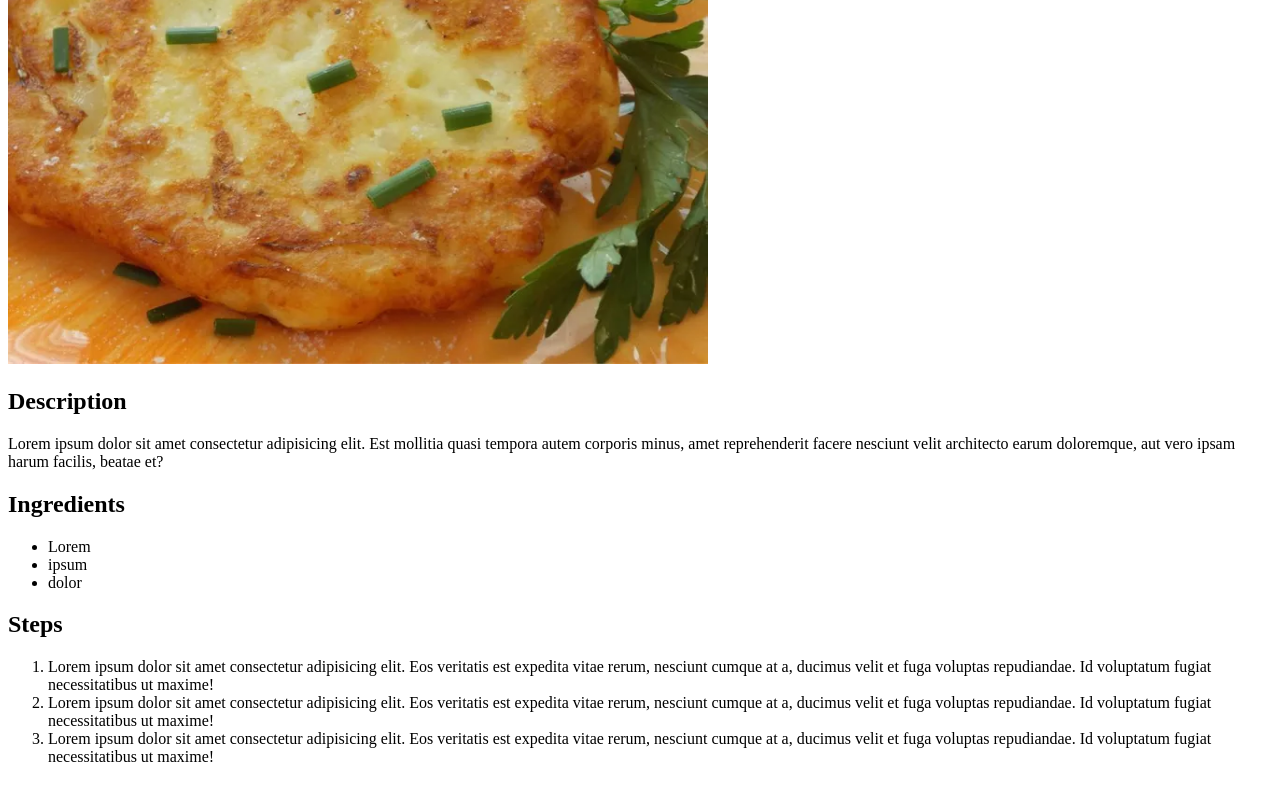
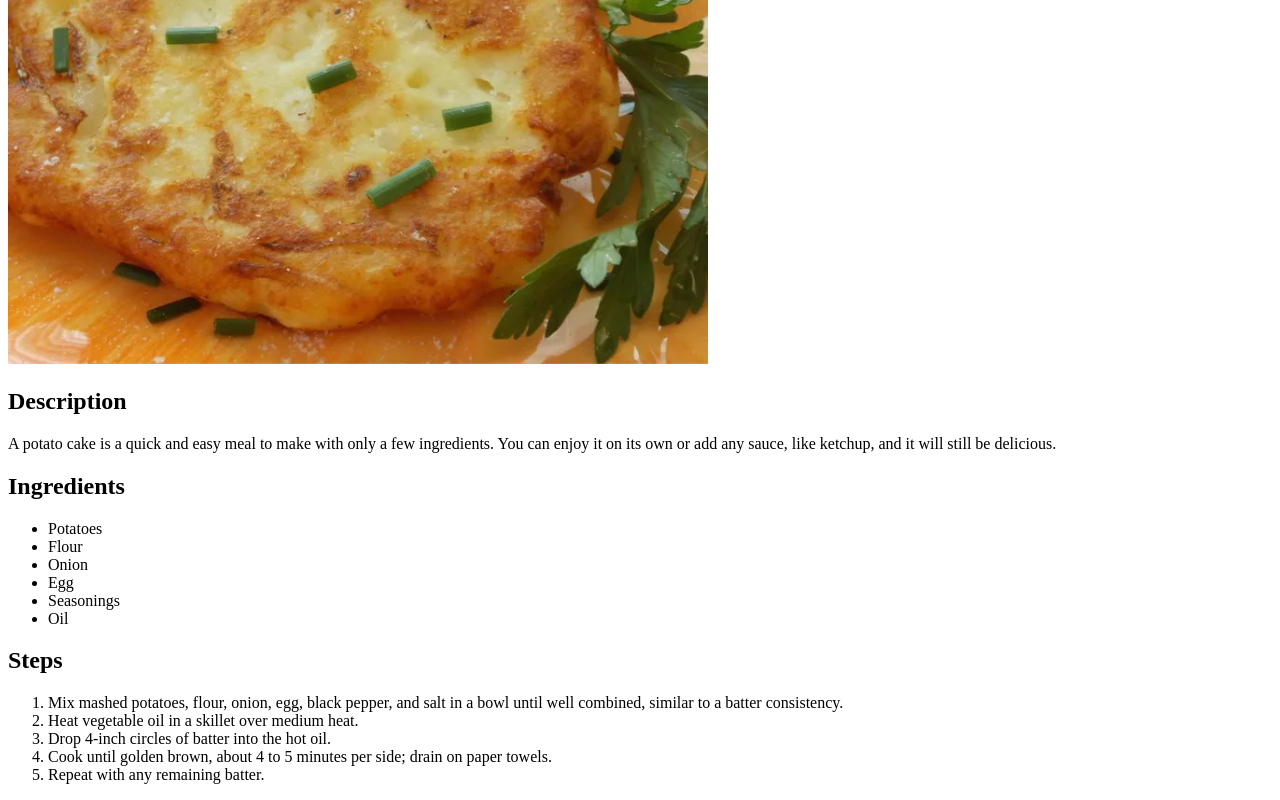
Before and after one commit to deymion/odin-recipes, a plain HTML site: page recipes/potato-cakes.html in a window 1280 px wide. Shown: the part 416-1216 px from the top of the page. Drawn offline with Linux system fonts and the light colour scheme.

Commit message:
Add content to Description, Ingredients, and Steps

```diff
--- a/recipes/potato-cakes.html
+++ b/recipes/potato-cakes.html
@@ -12,22 +12,24 @@
     <img src="../images/potato-cakes.jpg" alt="A close-up shot of two potato cakes with a light garnish." width="700"
         height="700">
     <h2>Description</h2>
-    <p>Lorem ipsum dolor sit amet consectetur adipisicing elit. Est mollitia quasi tempora autem corporis minus, amet
-        reprehenderit facere nesciunt velit architecto earum doloremque, aut vero ipsam harum facilis, beatae et?</p>
+    <p>A potato cake is a quick and easy meal to make with only a few ingredients. You can enjoy it on its own or add
+        any sauce, like ketchup, and it will still be delicious.</p>
     <h2>Ingredients</h2>
     <ul>
-        <li>Lorem</li>
-        <li>ipsum</li>
-        <li>dolor</li>
+        <li>Potatoes</li>
+        <li>Flour</li>
+        <li>Onion</li>
+        <li>Egg</li>
+        <li>Seasonings</li>
+        <li>Oil</li>
     </ul>
     <h2>Steps</h2>
     <ol>
-        <li>Lorem ipsum dolor sit amet consectetur adipisicing elit. Eos veritatis est expedita vitae rerum, nesciunt
-            cumque at a, ducimus velit et fuga voluptas repudiandae. Id voluptatum fugiat necessitatibus ut maxime!</li>
-        <li>Lorem ipsum dolor sit amet consectetur adipisicing elit. Eos veritatis est expedita vitae rerum, nesciunt
-            cumque at a, ducimus velit et fuga voluptas repudiandae. Id voluptatum fugiat necessitatibus ut maxime!</li>
-        <li>Lorem ipsum dolor sit amet consectetur adipisicing elit. Eos veritatis est expedita vitae rerum, nesciunt
-            cumque at a, ducimus velit et fuga voluptas repudiandae. Id voluptatum fugiat necessitatibus ut maxime!</li>
+        <li>Mix mashed potatoes, flour, onion, egg, black pepper, and salt in a bowl until well combined, similar to a batter consistency.</li>
+        <li>Heat vegetable oil in a skillet over medium heat.</li>
+        <li>Drop 4-inch circles of batter into the hot oil.</li>
+        <li>Cook until golden brown, about 4 to 5 minutes per side; drain on paper towels.</li>
+        <li>Repeat with any remaining batter.</li>
     </ol>
 </body>
 
```
